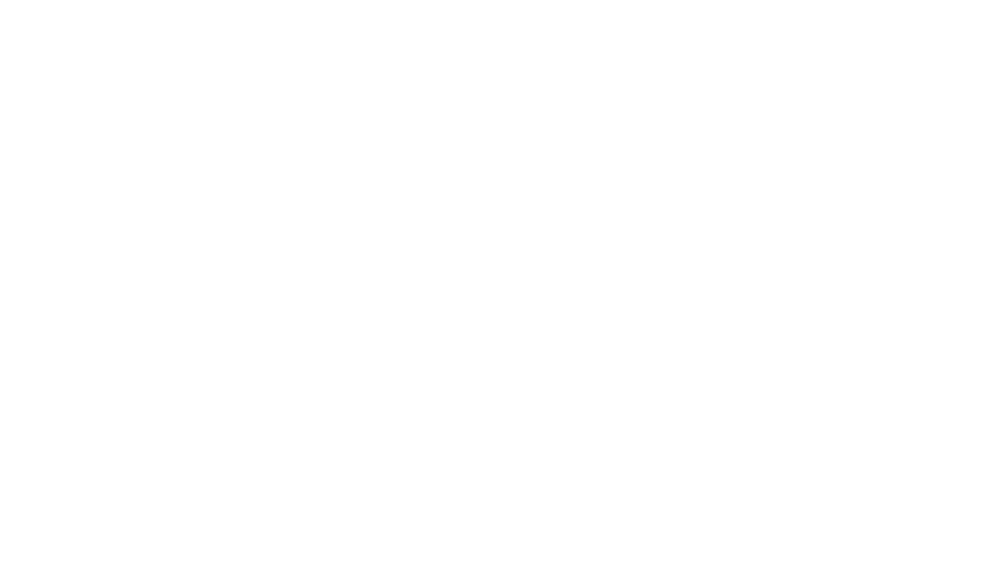
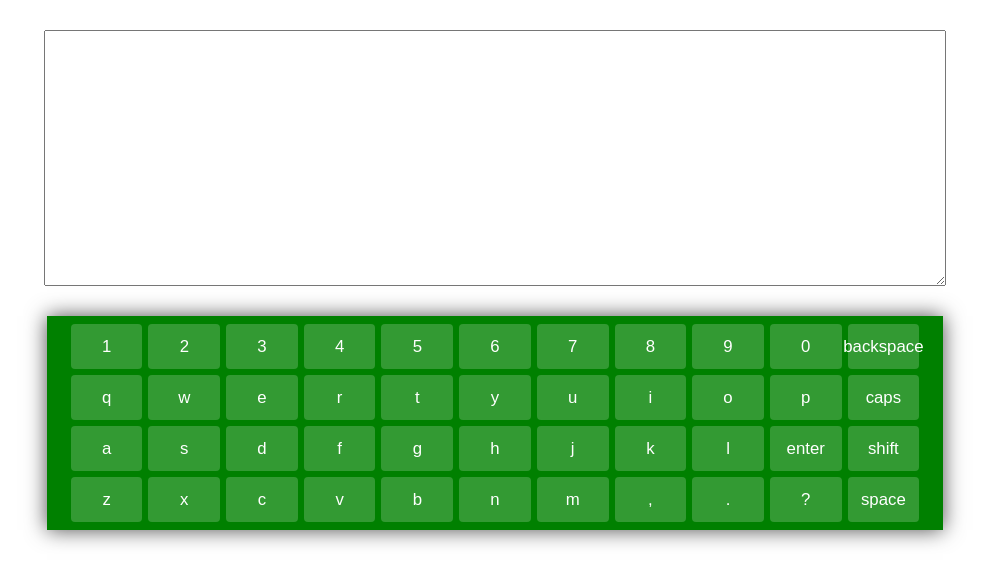
Before and after one commit to DzhafarOFF/codejam-virtual-keyboard, a website: page index.html in a window 1280 px wide. Shown: the whole page, without its empty margins (145-1134 px from the left). Drawn offline with Linux system fonts and the light colour scheme.

Commit message:
feat: add base layout, base input

```diff
--- a/css/index.css
+++ b/css/index.css
@@ -0,0 +1,43 @@
+body {
+    margin: 0;
+}
+
+.keyboard {
+    position: relative;
+    display: flex;
+    flex-wrap: wrap;
+    justify-content: center;
+    margin: 0 auto;
+    width: 70%;
+    padding: 5px 0;
+    background: green;
+    box-shadow: 0 0 20px rgba(0, 0, 0, 0.7);
+    user-select: none;
+    transition: bottom 0.4s;
+}
+
+.keyboard__key {
+    height: 45px;
+    width: 8%;
+    max-width: 90px;
+    margin: 3px;
+    border-radius: 4px;
+    border: none;
+    background: rgba(255, 255, 255, 0.2);
+    color: #ffffff;
+    font-size: 1.05rem;
+    outline: none;
+    cursor: pointer;
+    display: inline-flex;
+    align-items: center;
+    justify-content: center;
+    vertical-align: top;
+    padding: 0;
+}
+
+.keyboard__output{
+    display: block;
+    width: 70%;
+    height: 250px;
+    margin: 30px auto;
+}
--- a/index.html
+++ b/index.html
@@ -4,7 +4,7 @@
     <meta charset="UTF-8">
     <meta name="viewport" content="width=device-width, initial-scale=1.0">
     <title>codejam-virtual-keyboard</title>
-    <link rel="stylesheet" href="">
+    <link rel="stylesheet" href="css/index.css">
     <script src="js/index.js"></script>
 </head>
 <body>
--- a/js/index.js
+++ b/js/index.js
@@ -0,0 +1,51 @@
+window.addEventListener('DOMContentLoaded', () => {
+    const Keyboard = {
+
+        elements: {
+            main: null,
+            keys: [],
+        },
+
+        init() {
+            this.elements.textArea = document.createElement('textarea');
+            this.elements.textArea.classList.add('keyboard__output');
+
+            this.elements.main = document.createElement('div');
+            this.elements.main.classList.add('keyboard');
+            this.elements.main.appendChild(this.createKeys());
+
+            this.elements.keys = this.elements.main.querySelectorAll('.keyboard__key');
+            document.body.appendChild(this.elements.textArea);
+            document.body.appendChild(this.elements.main);
+        },
+
+        createKeys() {
+            const fragment = document.createDocumentFragment();
+            const keyLayout = [
+                '1', '2', '3', '4', '5', '6', '7', '8', '9', '0', 'backspace',
+                'q', 'w', 'e', 'r', 't', 'y', 'u', 'i', 'o', 'p',
+                'caps', 'a', 's', 'd', 'f', 'g', 'h', 'j', 'k', 'l', 'enter',
+                'shift', 'z', 'x', 'c', 'v', 'b', 'n', 'm', ',', '.', '?',
+                'space',
+            ];
+
+            keyLayout.forEach((key) => {
+                const keyElement = document.createElement('button');
+
+                keyElement.classList.add('keyboard__key');
+
+                keyElement.textContent = key.toLowerCase();
+
+                keyElement.addEventListener('click', () => {
+                    this.elements.textArea.value += keyElement.textContent;
+                });
+
+                fragment.appendChild(keyElement);
+            });
+
+            return fragment;
+        },
+    };
+
+    Keyboard.init();
+});
```
Also changed, not shown: .eslintrc.yml.
